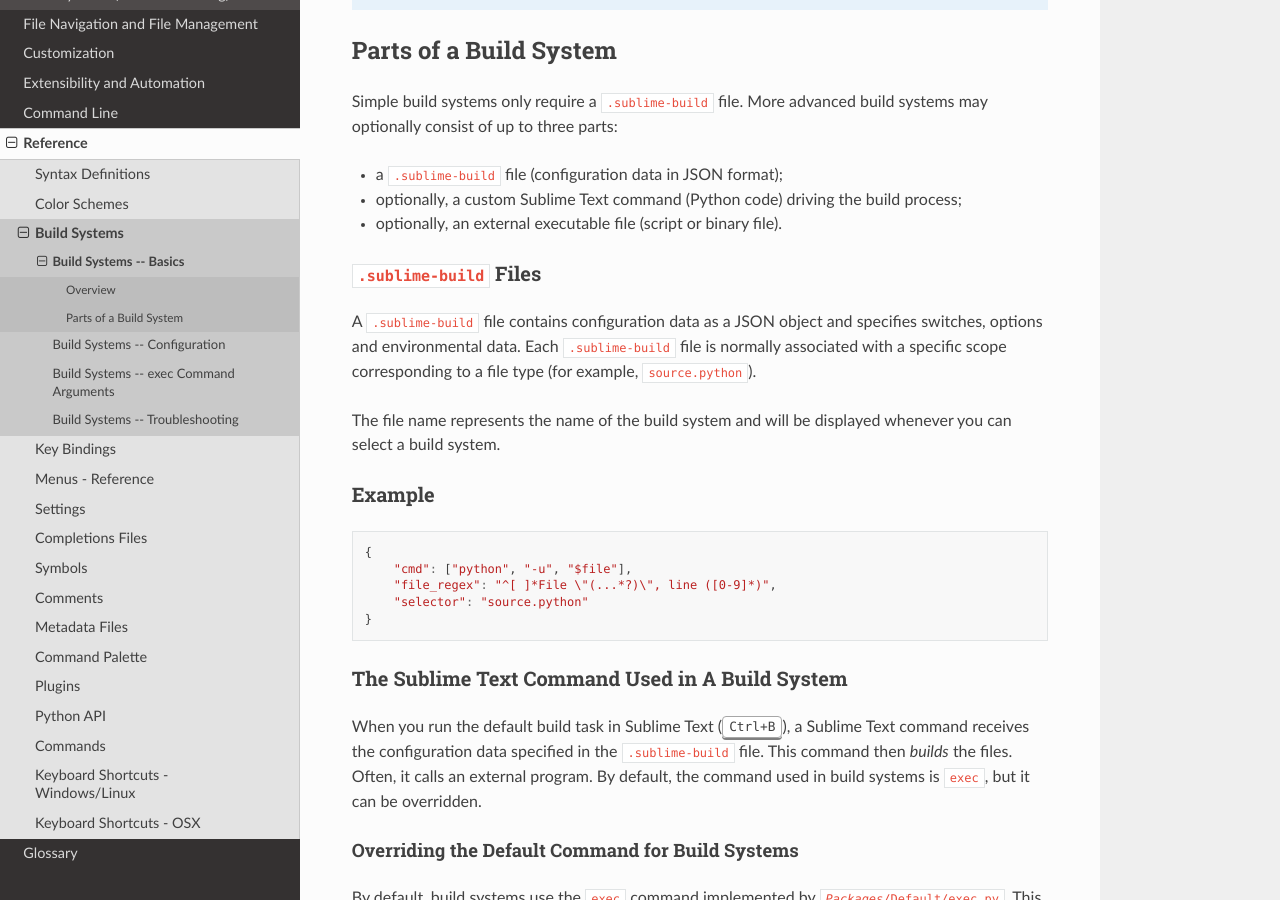
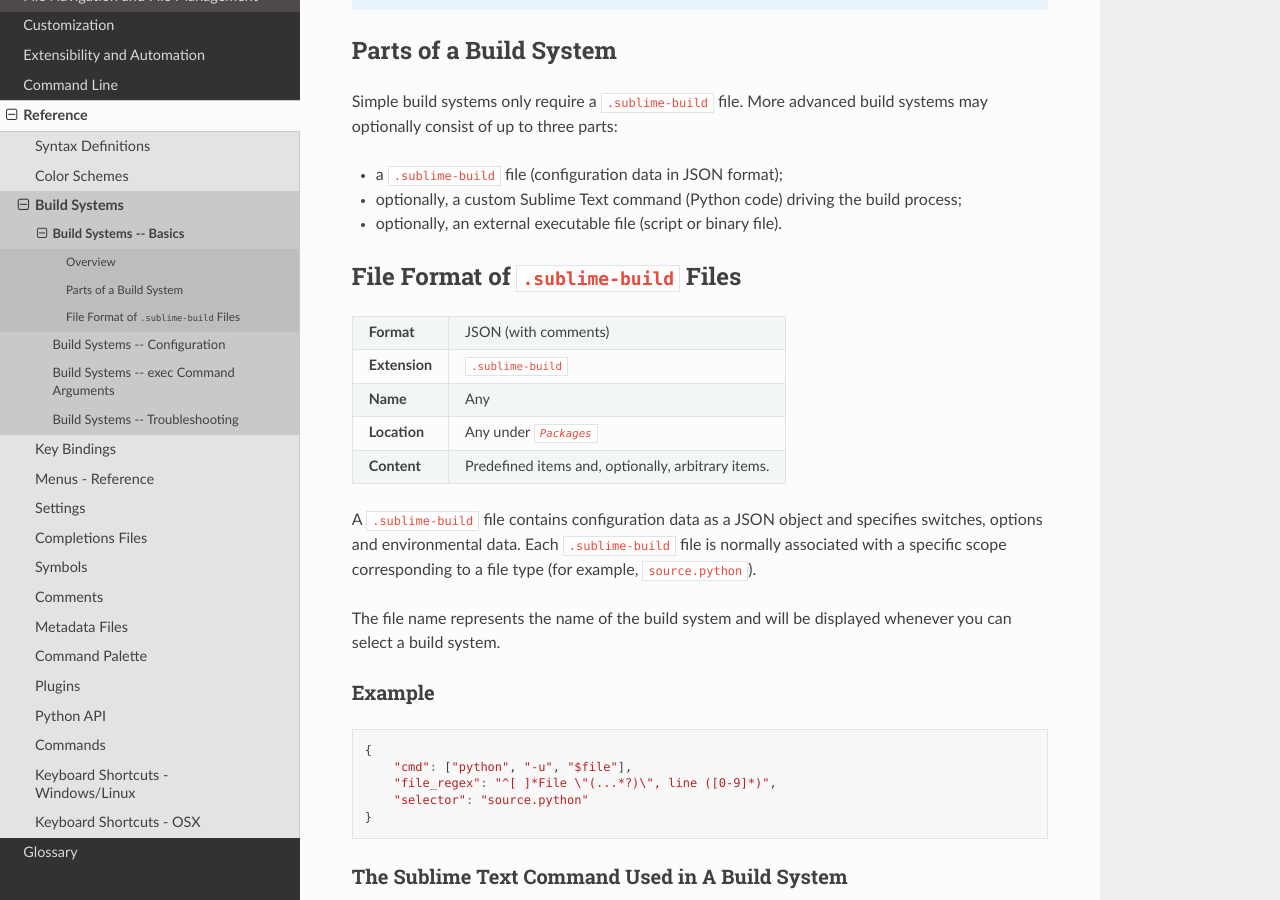
Before and after one commit to guillermooo/sublime-undocs, a Sphinx documentation site: the page built from source/reference/build_systems/basics.rst, in a window 1280 px wide and 900 px high, scrolled down 379 px. Built offline with Sphinx 7.4.7 and the Read the Docs theme 2.0.0, drawn with Linux system fonts in a browser that asks for light colours; some of the changed text lies outside the part shown.

Commit message:
add summary about .sublime-build files (#205)

```diff
--- /dev/null
+++ b/source/common/build-systems-table-summary.txt
@@ -0,0 +1,11 @@
+=============  =============================================================
+**Format**     JSON (with comments)
+
+**Extension**  ``.sublime-build``
+
+**Name**       Any
+
+**Location**   Any under :file:`{Packages}`
+
+**Content**    Predefined items and, optionally, arbitrary items.
+=============  =============================================================
--- a/source/reference/build_systems/basics.rst
+++ b/source/reference/build_systems/basics.rst
@@ -32,8 +32,10 @@
 * optionally, an external executable file (script or binary file).
 
 
-``.sublime-build`` Files
-************************
+File Format of ``.sublime-build`` Files
+=======================================
+
+.. include:: ../../common/build-systems-table-summary.txt
 
 A ``.sublime-build`` file
 contains configuration data
```
